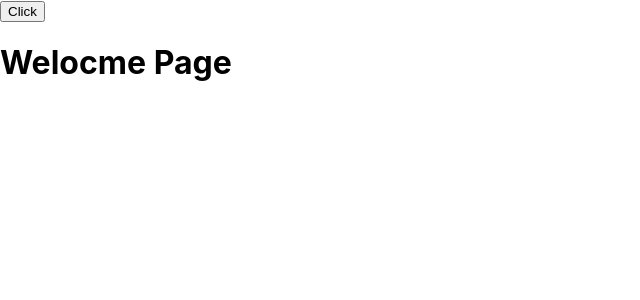
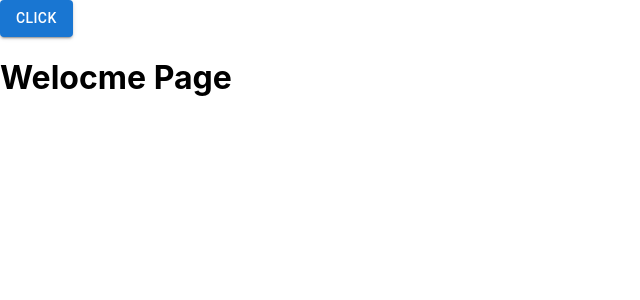
Before and after one commit to VoitihovichP/project-management-app, a React (Create React App) app in the folder proman/: page /#/ in a window 1280 px wide. Shown: the top 300 px of the page, without its empty margins (0-640 px from the left). Built offline with nearby package versions, Linux system fonts and the light colour scheme.

Commit message:
feat: add material ui libary

```diff
--- a/proman/package.json
+++ b/proman/package.json
@@ -3,6 +3,9 @@
   "version": "0.1.0",
   "private": true,
   "dependencies": {
+    "@emotion/react": "^11.9.0",
+    "@emotion/styled": "^11.8.1",
+    "@mui/material": "^5.6.4",
     "@reduxjs/toolkit": "^1.8.1",
     "@testing-library/jest-dom": "^5.16.4",
     "@testing-library/react": "^13.2.0",
--- a/proman/src/pages/Welcome/Welocme.tsx
+++ b/proman/src/pages/Welcome/Welocme.tsx
@@ -1,6 +1,7 @@
 import React, { FC } from 'react';
 import { useAppDispatch, useAppSelector } from '../../hooks/redux';
 import { userSlice } from '../../store/reducers/userSlice';
+import Button from '@mui/material/Button';
 
 const Welcome: FC = () => {
   const { isLogin } = useAppSelector((state) => state.userReducer);
@@ -9,7 +10,9 @@ const Welcome: FC = () => {
 
   return (
     <div>
-      <button onClick={() => dispatch(userLogin(!isLogin))}>Click</button>
+      <Button variant="contained" onClick={() => dispatch(userLogin(!isLogin))}>
+        Click
+      </Button>
       <h1>{isLogin ? 'Hello Page' : 'Welocme Page'}</h1>
     </div>
   );
```
Also changed, not shown: 1 other file (tests, documents, lock files or other folders).
